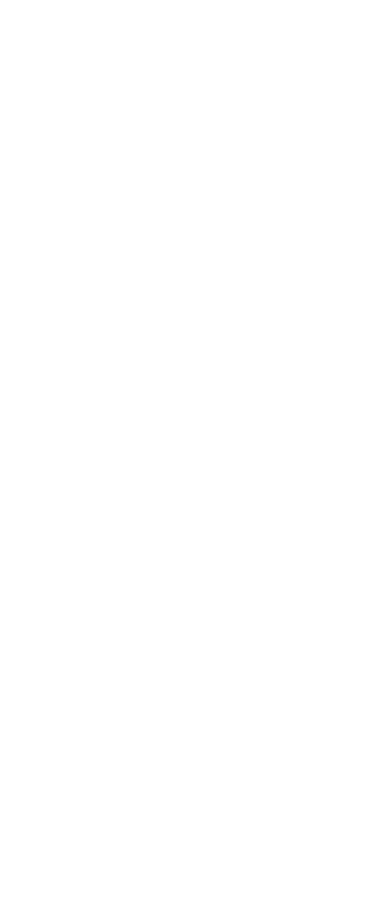
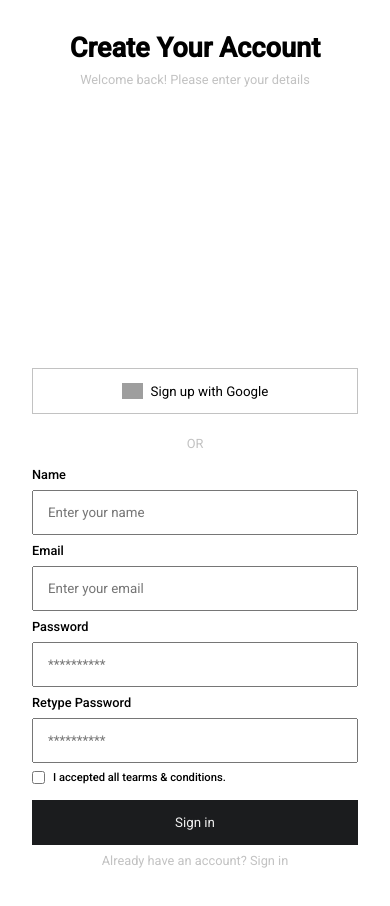
Before and after one commit to EudesNilton/registration-form, a plain HTML site: page index.html in a window 390 px wide. Before the commit the page ends 844 px from the top, so only its background shows below. Drawn offline with Linux system fonts and the light colour scheme; grey boxes are pictures that could not be loaded.

Commit message:
finished the mobile first and started the web part

```diff
--- a/index.html
+++ b/index.html
@@ -1,12 +1,75 @@
 <!DOCTYPE html>
 <html lang="pt-BR">
-<head>
-  <meta charset="UTF-8">
-  <meta name="viewport" content="width=device-width, initial-scale=1.0">
-  <title>Document</title>
-  <link rel="stylesheet" href="style.css">
-</head>
-<body>
+  <head>
+    <meta charset="UTF-8" />
+    <meta name="viewport" content="width=device-width, initial-scale=1.0" />
+    <title>Document</title>
+    <!--Style-->
+    <link rel="stylesheet" href="style.css" />
+    <link rel="stylesheet" href="responsive.css">
 
-</body>
+    <!--Fonts-->
+    <link rel="preconnect" href="https://fonts.googleapis.com" />
+    <link rel="preconnect" href="https://fonts.gstatic.com" crossorigin />
+    <link
+      href="https://fonts.googleapis.com/css2?family=Roboto:wght@100;300;400;500&display=swap"
+      rel="stylesheet"
+    />
+  </head>
+  <body>
+    <section>
+      <div class="form">
+        <h2>Create Your Account</h2>
+        <p>Welcome back! Please enter your details</p>
+        <button><img src="https://cdn-icons-png.flaticon.com/128/281/281764.png" alt="" />Sign up with Google</button>
+        <div>
+          <p>OR</p>
+        </div>
+
+        <form class="formulary">
+          <div>
+            <label for="name">Name</label>
+            <input
+            class="input"
+              type="text"
+              name="name"
+              id=""
+              placeholder="Enter your name"
+            />
+            <label for="email">Email</label>
+            <input class="input" type="email" placeholder="Enter your email" />
+            <label for="password">Password</label>
+            <input
+            class="input"
+              type="password"
+              name="password"
+              id=""
+              placeholder="**********"
+            />
+            <label for="password">Retype Password</label>
+            <input
+            class="input"
+              type="password"
+              name="password"
+              id=""
+              placeholder="**********"
+            />
+            <div class="checkbox">
+              <label for="checkbox"> I accepted all tearms & conditions.</label>
+              <input type="checkbox" name="checkbox" id="">
+            </div>
+            <label for="button"></label>
+            <input class="btn" type="button" value="Sign in" />
+          </div>
+        </form>
+        <p>Already have an account? <span>Sign in</span></p>
+      </div>
+
+      <div class="presentation">
+        <h1> Welcome </h1>
+
+        <img src="https://img.freepik.com/vetores-premium/o-personagem-de-desenho-de-pessoas-lendo-um-livro_73637-441.jpg?w=2000" alt="">
+      </div>
+    </section>
+  </body>
 </html>
--- /dev/null
+++ b/responsive.css
@@ -0,0 +1,14 @@
+@media (min-width: 769px){
+  .presentation{
+    display: flex;
+    flex-direction: column;
+  }
+
+  .presentation h1{
+    font-size: 2rem;
+  }
+
+  .presentation img{
+    width: 9rem;
+  }
+}
--- a/style.css
+++ b/style.css
@@ -0,0 +1,96 @@
+*{
+  margin: 0;
+  padding: 0;
+  box-sizing: border-box;
+  font-family: 'Roboto', sans-serif;
+}
+
+section{
+  display: flex;
+  align-items: center;
+  justify-content: center;
+  padding: 2rem;
+}
+
+.form{
+  width: 100%;
+  height: 100vh;
+  display: flex;
+  flex-direction: column;
+
+}
+.form h2{
+  font-size: 1.7rem;
+  text-align: center;
+}
+
+.form p{
+  font-size: .8rem;
+  text-align: center;
+  padding: .5rem;
+  color: #c2c2c2;
+}
+
+.form button{
+  display: flex;
+  align-items: center;
+  justify-content: center;
+  gap: .5rem;
+  width: 100%;
+  height: auto;
+  padding: .875rem;
+  margin: auto;
+  border: #c2c2c2 solid 1px;
+  background-color: #fff;
+  margin-bottom: .875rem;
+}
+
+.form button img{
+  width: 1.3rem;
+}
+
+
+.formulary{
+  display: flex;
+  font-weight: 500;
+  font-size: .8rem;
+}
+.formulary div{
+  width: 100%;
+}
+
+.formulary div label{
+  display: block;
+  margin-bottom: .5rem;
+  margin-top: .5rem;
+}
+
+.formulary div .input{
+  display: block;
+  width: 100%;
+  height: 45px;
+  padding-left: .875rem;
+}
+
+.checkbox{
+  display: flex;
+  flex-direction: row-reverse;
+  justify-content: flex-end;
+  gap: .5rem;
+}
+
+.checkbox label{
+  font-size: .7rem;
+}
+
+.btn{
+  width: 100%;
+  height: 45px;
+  background-color: #1B1C1E;
+  border: none;
+  color: #f0f0f0;
+}
+
+.presentation{
+  display: none;
+}
```
